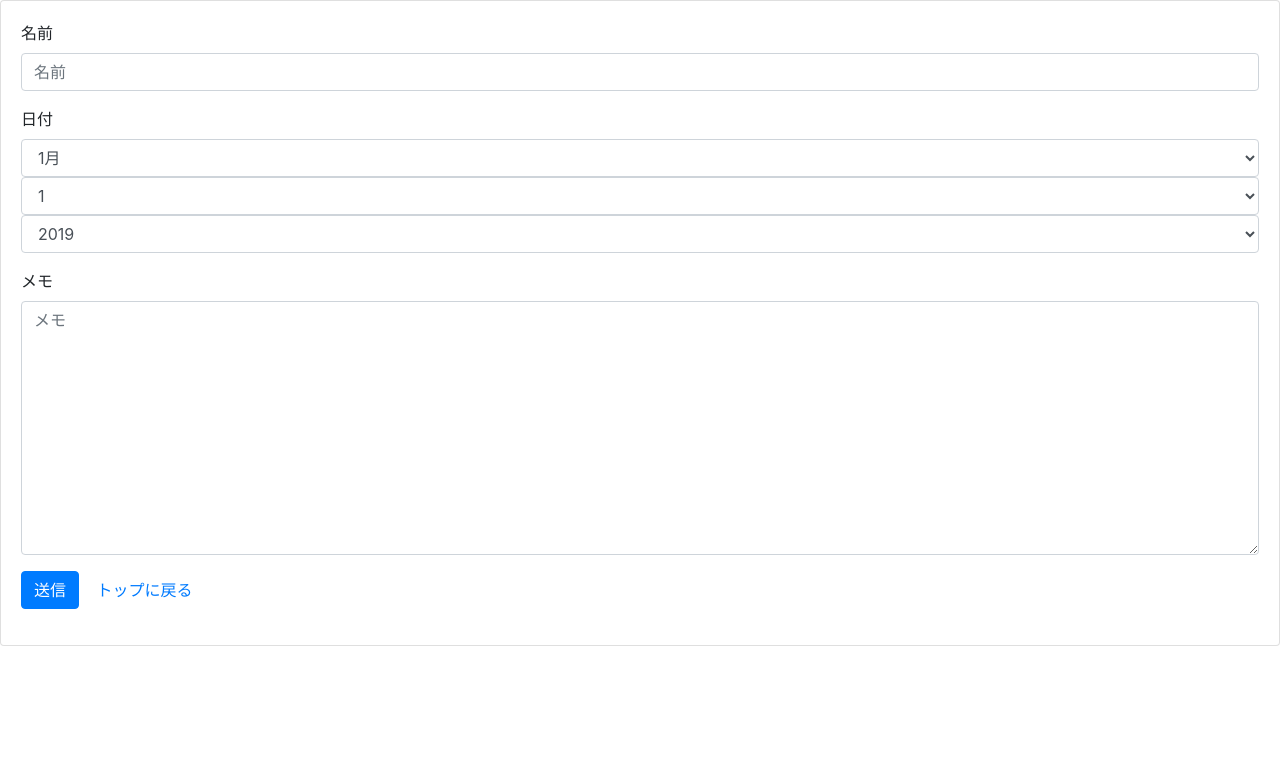
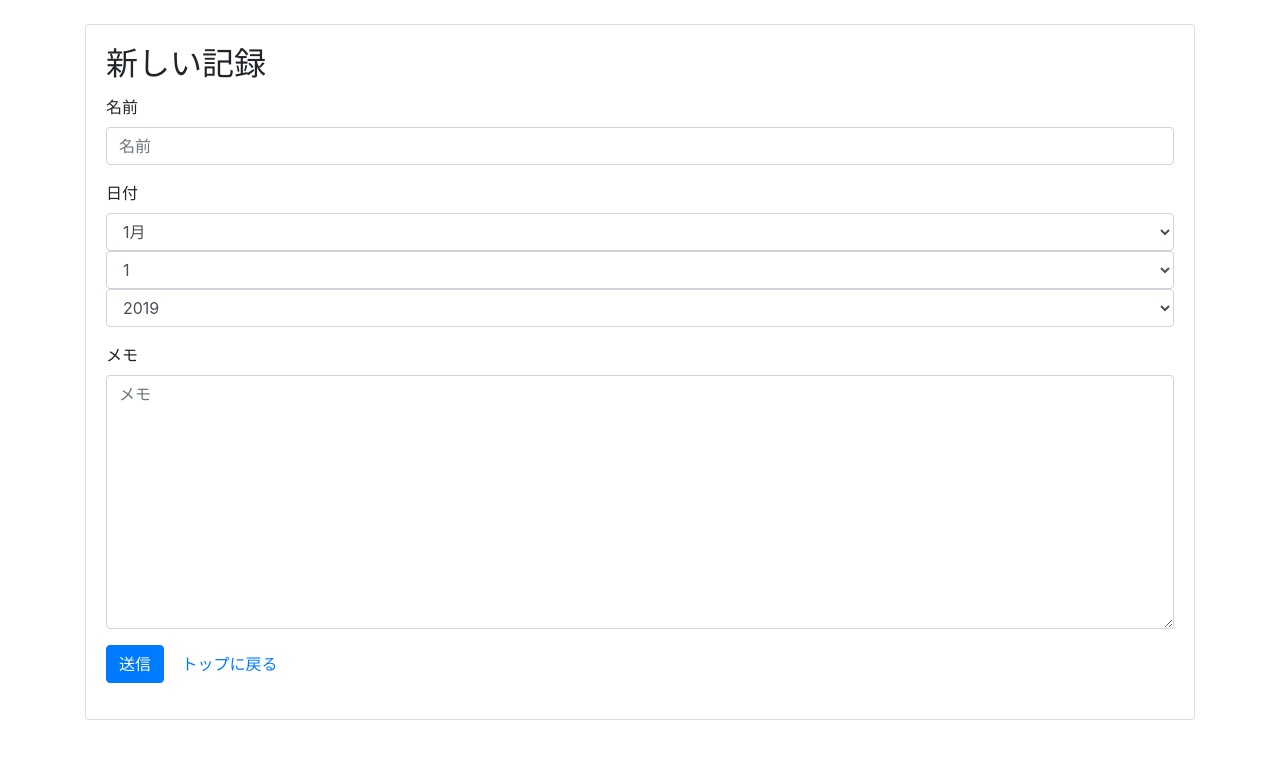
Before and after one commit to fuku710/currecord, a Django app: page /records/new/ in a window 1280 px wide. Shown: the top 759 px of the page. Run offline with Django 3.2, Linux system fonts and the light colour scheme; some libraries are stand-ins or nearby versions.

Commit message:
Update form style

```diff
--- a/records/templates/records/record_form.html
+++ b/records/templates/records/record_form.html
@@ -6,25 +6,23 @@
 {# <link rel="stylesheet" href="{% static 'css/form.css' %}" /> #}
 {% endblock extra_css%}
 {% block content %}
+<div class="container">
+    <div class="row">
+        <div class="col mt-4">
             <div class="card">
                 <div class="card-body">
+                    <h2 class="card-title">新しい記録</h2>
                     <form method="POST">
-      {% bootstrap_form form %} {% comment %} {% for field in form %}
-      <div class="form-field">
-        {{ field.label_tag }}
-        {% if field.name == 'date' %}
-        <div class="form-field-date">
-          {{ field }}
-        </div>
-        {% else %}
-        {{ field }}
-        {% endif %}
-      </div>
-      {% endfor %} {% endcomment %} {% buttons %}
+                    {% bootstrap_form form %}
+                    {% buttons %}
                     <button type="submit" class="btn btn-primary">送信</button>
                     <a href="/" class="btn btn-link">トップに戻る</a>
-      {% endbuttons %} {% csrf_token %}
+                    {% endbuttons %}
+                    {% csrf_token %}
                     </form>
                 </div>
             </div>
+        </div>
+    </div>
+</div>
 {% endblock content %}
```
Lines whose indentation alone changed are shown as unchanged.
